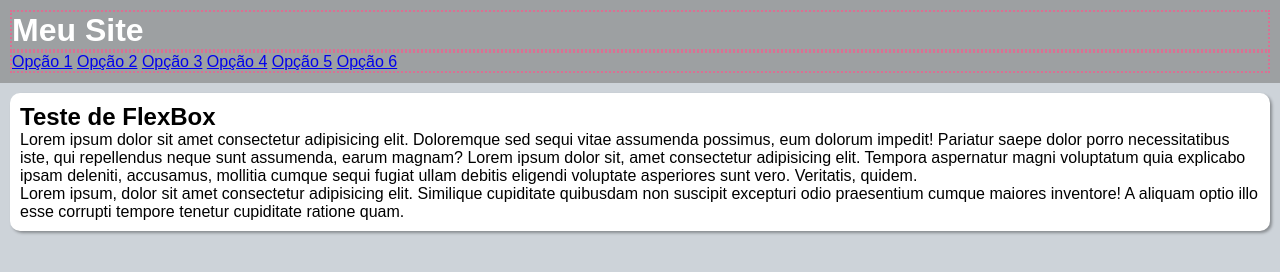
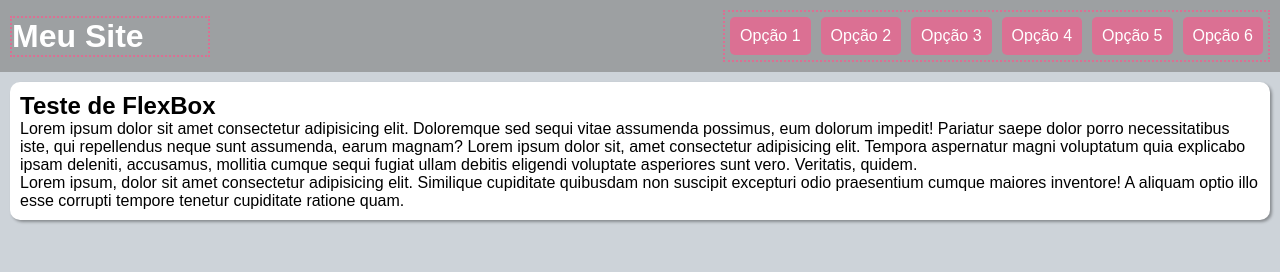
Before and after one commit to Jofmac/html-css, a plain HTML site: page exercicios/ex027_mod5_flexbox/flex011-menu flex box/index.html in a window 1280 px wide. Drawn offline with Linux system fonts and the light colour scheme.

Commit message:
atualizando menu

```diff
--- a/exercicios/ex027_mod5_flexbox/flex011-menu flex box/style.css
+++ b/exercicios/ex027_mod5_flexbox/flex011-menu flex box/style.css
@@ -18,15 +18,41 @@ header{
     background-color: rgba(128, 128, 128, 0.616);
     color: white;
     padding: 10px;
+
+    display: flex;
+    flex-flow: row wrap;
+    justify-content: space-between;
+    align-items: center;
 }
 
 header > h1 {
     border: 2px dotted palevioletred;
+    flex: 0 0 200px;
 }
 
 header > nav {
     border: 2px dotted palevioletred;
+
+    display: flex;
+    flex-flow: row wrap;
+    justify-content: flex-end;
 }
+
+header > nav > a {
+    background-color: palevioletred;
+    color: white;
+    padding: 10px;
+    margin: 5px;
+    border-radius: 5px;
+    text-decoration: none;
+    text-align: center;
+}
+
+header > nav > a:hover {
+    background-color: rgb(236, 29, 143);
+    transition: 0.5s;
+}
+
 main {
     background-color: white;
     margin: 10px;
```
